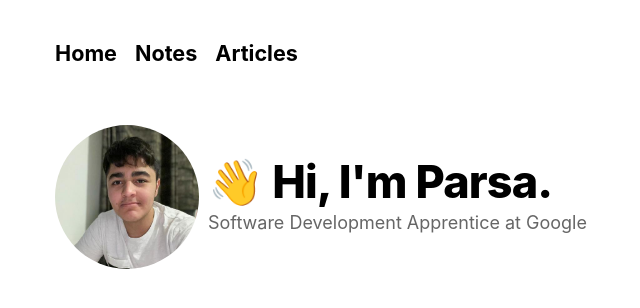
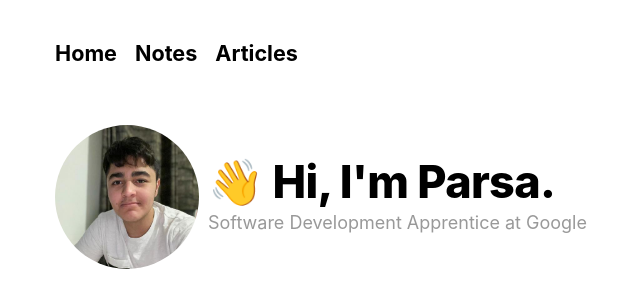
Before and after one commit to pzrsa/parsam.io, a Next.js app: page / in a window 1280 px wide. Shown: the top 308 px of the page, without its empty margins (243-883 px from the left). Built offline with nearby package versions, Linux system fonts and the light colour scheme.

Commit message:
make text lighter color

```diff
--- a/styles/modules/Navbar.module.css
+++ b/styles/modules/Navbar.module.css
@@ -13,5 +13,5 @@
 }
 
 .navLink:hover {
-  color: #777;
+  color: #999;
 }
--- a/styles/utils.module.css
+++ b/styles/utils.module.css
@@ -2,7 +2,7 @@
   font-size: 2.5rem;
   line-height: 1.2;
   font-weight: 800;
-  letter-spacing: -0.05rem;
+  letter-spacing: -0.04rem;
   margin: 1rem 0;
 }
 
@@ -30,5 +30,5 @@
 }
 
 .lightText {
-  color: #666;
+  color: #999;
 }
```
